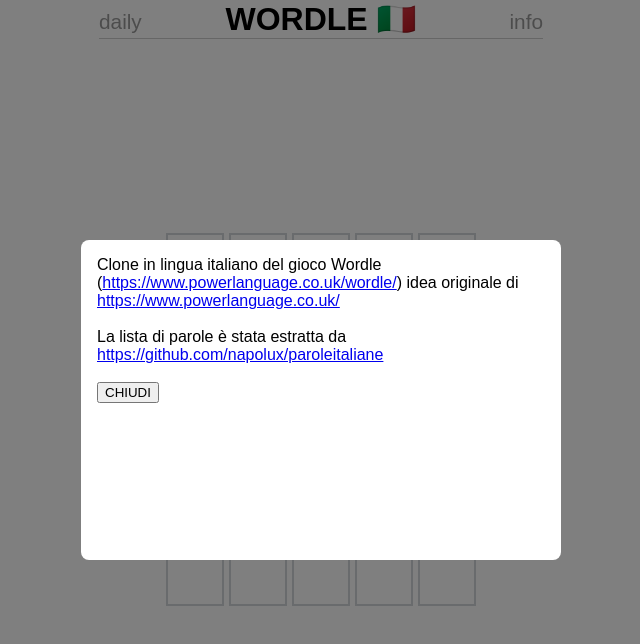
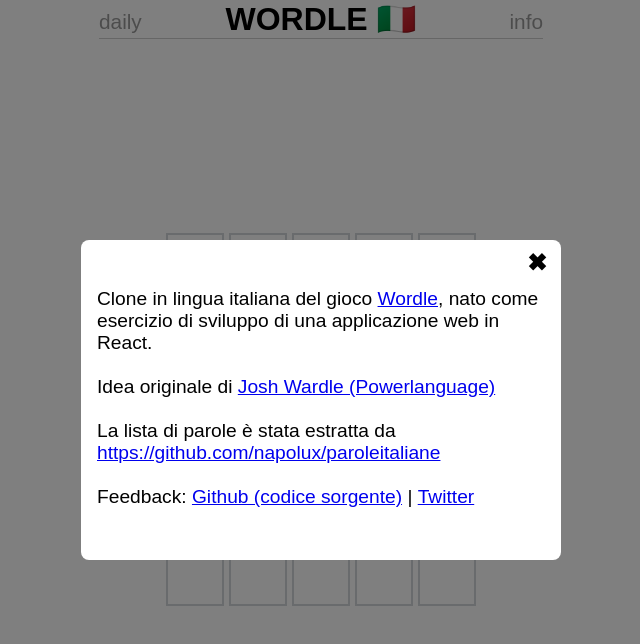
Before and after one commit to sebastianomorando/wordle-it, a React (Vite) app: page / in a window 1280 px wide. Both pictures are taken after a click on the element "info". Shown: the top 644 px of the page, without its empty margins (319-959 px from the left). Built offline with nearby package versions, Linux system fonts and the light colour scheme.

Commit message:
added close modal and more infos

```diff
--- a/client/App.js
+++ b/client/App.js
@@ -138,7 +138,7 @@
                     }
                 } }
             />
-            <Modal open={state.gameStatus === 'WIN'}>
+            <Modal open={state.gameStatus === 'WIN' && state.modal === 'STATS'}>
                 <h3>Complimenti, hai indovinato la parola corretta in {state.currentRow} tentativi!</h3>
                 {state.gameMode === 'random' && <button className='btn' onClick={() => { dispatch({ type: 'RESET' }) }}> GIOCA ANCORA </button> }
 
@@ -151,7 +151,7 @@
                     </>
                 }
             </Modal>
-            <Modal open={state.gameStatus === 'FAIL'}>
+            <Modal open={state.gameStatus === 'FAIL'  && state.modal === 'STATS' }>
                 <h3>Non hai indovinato, la parola corretta è {state.solution}</h3>
                 {state.gameMode === 'random' && <button onClick={() => { dispatch({ type: 'RESET' }) }}>GIOCA ANCORA</button> }
                 {state.gameMode === 'daily' &&
@@ -161,15 +161,20 @@
                 }
             </Modal>
             <Modal open={state.modal === 'INFO'}>
-                Clone in lingua italiano del gioco Wordle
-                (<a target='blank' href='https://www.powerlanguage.co.uk/wordle/'>https://www.powerlanguage.co.uk/wordle/</a>)
-                idea originale di <a target='blank' href='https://www.powerlanguage.co.uk/'>https://www.powerlanguage.co.uk/</a>
+                Clone in lingua italiana del gioco&nbsp;
+                <a target='blank' href='https://www.powerlanguage.co.uk/wordle/'>Wordle</a>, nato
+                come esercizio di sviluppo di una applicazione web in React.
+                <br/>
+                <br />
+                Idea originale di <a target='blank' href='https://www.powerlanguage.co.uk/'>Josh Wardle (Powerlanguage)</a>
                 <br />
                 <br />
                 La lista di parole è stata estratta da <a target='blank' href='https://github.com/napolux/paroleitaliane'>https://github.com/napolux/paroleitaliane</a>
                 <br />
                 <br />
-                <button onClick={() => { dispatch({ type: 'CLOSE_MODAL' }) }}>CHIUDI</button>
+                Feedback:&nbsp;
+                <a target='blank' href='https://github.com/sebastianomorando/wordle-it'>Github (codice sorgente)</a> |&nbsp;
+                <a target='blank' href='https://twitter.com/dettofernet'>Twitter</a>
             </Modal>
         </>
     );
--- a/client/Modal.js
+++ b/client/Modal.js
@@ -1,4 +1,5 @@
 import ReactDOM from 'react-dom'
+import { useStore } from './state'
 
 const modalRootEl = document.getElementById('modal-root')
 
@@ -8,10 +9,20 @@
 }) => {
   if (!open) return null
 
+  const { state, dispatch } = useStore()
+
   return ReactDOM.createPortal(
   <div className='modal-overlay'>
-      <div className='modal'>
+      <div className={'modal ' + state.modal + '-modal'}>
         {children}
+        <button
+          className='close-modal'
+          onClick={() => {
+            dispatch({ type: 'CLOSE_MODAL' })
+          }}
+        >
+          ✖
+        </button>
       </div>
   </div>,
   modalRootEl)
--- a/client/state.js
+++ b/client/state.js
@@ -37,9 +37,11 @@
 
     const gameMode = state && state.gameMode || 'daily';
     const solution = getSolution(gameMode);
-    console.log(state)
 
     if (gameMode === 'daily' && state && state.solution === solution) {
+        if (state.gameStatus !== 'IN_PROGRESS') {
+            state.modal = 'STATS';
+        }
         return state;
     }
 
@@ -105,6 +107,7 @@
 
             if (newState.evaluations[state.currentRow] === Array(WORD_LENGTH).fill('c').join('')) {
                 newState.gameStatus = 'WIN';
+                newState.modal = 'STATS';
                 updateStats(newState);
             }
         }
@@ -112,9 +115,11 @@
             newState.evaluations[state.currentRow] = evaluateWord(state.board[state.currentRow], state.solution);
             if (newState.evaluations[state.currentRow] === Array(WORD_LENGTH).fill('c').join('')) {
                 newState.gameStatus = 'WIN';
+                newState.modal = 'STATS';
                 updateStats(newState);
             } else {
                 newState.gameStatus = 'FAIL';
+                newState.modal = 'STATS';
                 updateStats(newState);
             }
         }
--- a/client/style.css
+++ b/client/style.css
@@ -131,7 +131,23 @@
     background-color: #fff;
     border-radius: 0.5rem;
     padding: 1rem;
+    padding-top: 3rem;
     box-sizing: border-box;
+}
+
+.close-modal {
+    position: absolute;
+    top: 0.5rem;
+    right: 0.5rem;
+    font-size: 1.5rem;
+    font-weight: 600;
+    border: 0;
+    background-color: transparent;
+    cursor: pointer;
+}
+
+.INFO-modal {
+    font-size: 1.2rem;
 }
 
 .hg-button {
```
Also changed, not shown: 9 other files (tests, documents, lock files or other folders).
